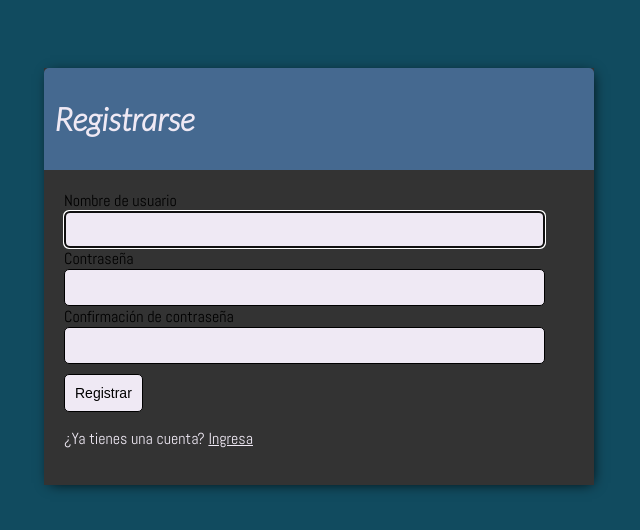
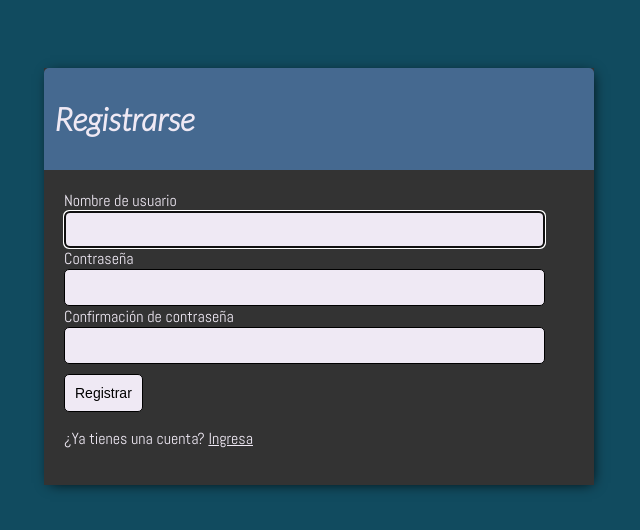
Before and after one commit to dPenedo/django-todolist, a Django app: page /registro/ in a window 1280 px wide. Shown: the top 530 px of the page, without its empty margins (321-961 px from the left). Run offline with Django 4.2, Linux system fonts and the light colour scheme.

Commit message:
Cambio de color de fuente en la url de registro y base de datos en gitignore

```diff
--- a/base/templates/base/principal.html
+++ b/base/templates/base/principal.html
@@ -94,6 +94,9 @@
 	  line-height: 0;
 
 	}
+      .nombre-formulario{
+	color: var(--Claro);
+      }
       #envoltorio-agregar-buscar {
 	display: flex;
 	justify-content: space-between;
@@ -105,7 +108,7 @@
 	color: var(--Claro);
 	text-decoration: none;
 	font-size: 42px;
-	text-shadow: 1px 1px #81412B;
+	margin-right: 20px;
       }
       input[type=text],
       input[type=password],
--- a/base/templates/base/registro.html
+++ b/base/templates/base/registro.html
@@ -11,13 +11,13 @@
 <form method="POST">
   {% csrf_token %}
 
-  <label>{{form.username.label}}</label>
+  <label class="nombre-formulario">{{form.username.label}}</label>
   {{form.username}}
 
-  <label>{{form.password1.label}}</label>
+  <label class="nombre-formulario">{{form.password1.label}}</label>
   {{form.password1}}
 
-  <label>{{form.password2.label}}</label>
+  <label class="nombre-formulario">{{form.password2.label}}</label>
   {{form.password2}}
 
 
```
Also changed, not shown: db.sqlite3 (deleted), 1 other file.
